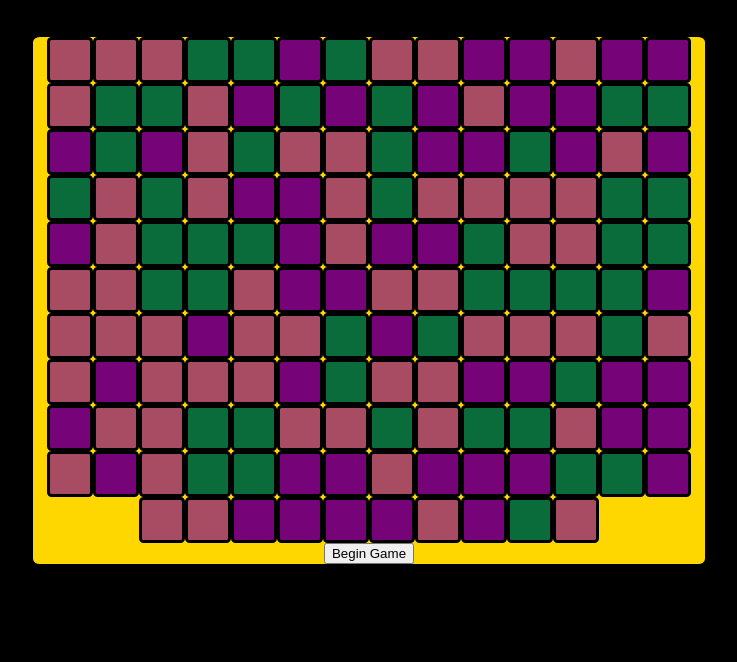
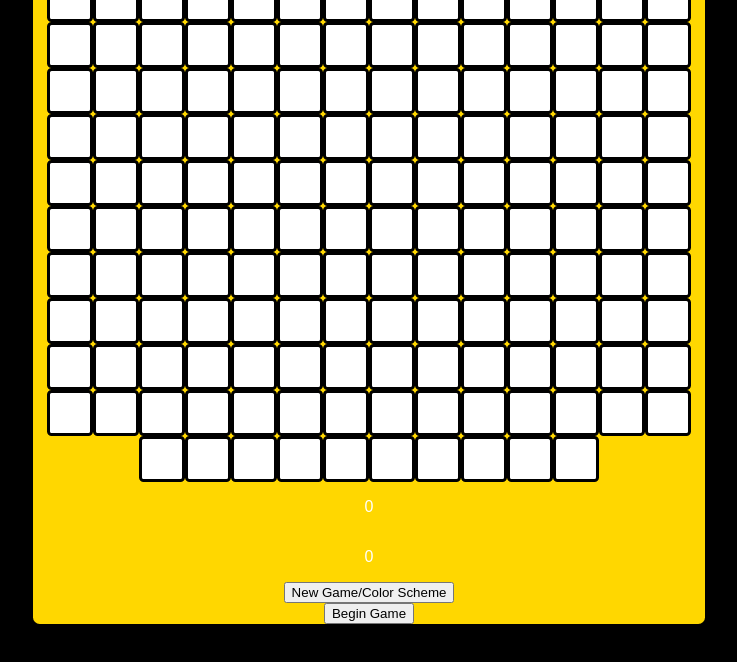
Before and after one commit to nguyendthinh/BlockParty, a React (Create React App) app: page / in a window 1280 px wide. Shown: the top 662 px of the page, without its empty margins (271-1008 px from the left). Built offline with nearby package versions, Linux system fonts and the light colour scheme.

Commit message:
implemented click/turn and timer

```diff
--- a/src/App.js
+++ b/src/App.js
@@ -1,31 +1,22 @@
 import React, { Component } from 'react';
 import Gameboard from './Gameboard.js';
 import Scoreboard from './Scoreboard.js';
-let firstFiveColor = [];
 
 class App extends Component {
   constructor(props){
     super()
+    let firstFiveColor = [];
     this.state = {
       firstFiveColor,
     }
-    function chooseRandomColor() {
-        var letters = '0123456789ABCDEF';
-        var color = '#';
-        for (var i = 0; i < 6; i++) {
-        color += letters[Math.floor(Math.random() * letters.length)];
-      } return color;
-    }
     for (var i = 0; i < 3; i++) {
-      firstFiveColor.push(chooseRandomColor())
+      firstFiveColor.push("white")
     }
   }
 
 
   render() {
-    console.log(this.state.firstFiveColor)
     let firstFiveColor = this.state.firstFiveColor
-
     return (
       <div className="App">
         <Gameboard firstFiveColor={firstFiveColor} />
--- a/src/Cell.js
+++ b/src/Cell.js
@@ -6,7 +6,7 @@ class Cell extends Component {
   render() {
     return (
       <div id={this.props.cell.index}
-            onClick={e => this.props.returnValues(this.props.cell)}
+            onClick={e => this.props.userClicks(this.props.cell)}
             className="cell"
             style={{backgroundColor: this.props.cell.color}}></div>
     );
--- a/src/Gameboard.js
+++ b/src/Gameboard.js
@@ -2,6 +2,13 @@ import React, { Component } from 'react';
 import Cell from './Cell.js'
 import Scoreboard from './Scoreboard.js'
 let _this = null;
+function chooseRandomColor() {
+  var letters = '0123456789ABCDEF';
+  var color = '#';
+  for (var i = 0; i < 6; i++) {
+    color += letters[Math.floor(Math.random() * letters.length)];
+  } return color;
+}
 
 class Gameboard extends Component {
   constructor(props) {
@@ -12,12 +19,15 @@ class Gameboard extends Component {
       cellGrid.push({index: i, color: this.props.firstFiveColor[Math.floor(Math.random() * this.props.firstFiveColor.length)]})
     }
     this.state = {
-      cellGrid
+      cellGrid,
+      clicks: 0,
+      timer: 0,
+      timerID: "",
     }
     _this = this
   }
 
-  returnValues(cell) {
+  userClicks(cell) {
     var clickedColor = cell.color
     var clickedIndex = cell.index
     let cellGrid = this.state.cellGrid;
@@ -109,7 +119,7 @@ class Gameboard extends Component {
     }
 
     if (blockLeft !==undefined && blockLeft.index % 15 !== 14) {
-    checkLeft(blockLeft, blockLeft.index)
+      checkLeft(blockLeft, blockLeft.index)
     }
     //////
     function checkColors(array) {
@@ -123,14 +133,6 @@ class Gameboard extends Component {
       }
       // document.getElementById("gameboard").style.backgroundColor = "transparent"
 
-      function chooseRandomColor() {
-          var letters = '0123456789ABCDEF';
-          var color = '#';
-          for (var i = 0; i < 6; i++) {
-          color += letters[Math.floor(Math.random() * letters.length)];
-        } return color;
-      }
-
       setInterval(function(){
         for (var i = 0; i < array.length; i++) {
           document.getElementsByClassName("cell")[i].style.backgroundColor = chooseRandomColor()
@@ -143,28 +145,40 @@ class Gameboard extends Component {
     })
     /////
     checkColors(this.state.cellGrid)
+    this.setState({
+      clicks: this.state.clicks + 1
+    })
+    console.log(this.state.clicks)
     /////
   }
 
-  beginGame(e) {
+  newColor(e) {
     let cellGrid = this.state.cellGrid
     let firstFourColor = []
-    function chooseRandomColor() {
-        var letters = '0123456789ABCDEF';
-        var color = '#';
-        for (var i = 0; i < 6; i++) {
-        color += letters[Math.floor(Math.random() * letters.length)];
-      } return color;
-    }
     for (var i = 0; i < 3; i++) {
       firstFourColor.push(chooseRandomColor())
     }
     for (var i = 0; i < cellGrid.length; i++) {
       cellGrid[i].color = firstFourColor[Math.floor(Math.random() * this.props.firstFiveColor.length)]
+      document.getElementsByClassName("cell")[i].classList.add("active")
     }
     this.setState({
-      cellGrid
+      cellGrid,
+      clicks: 0,
+      timer: 0,
+      timerID: clearInterval(this.state.timerID)
     })
+  }
+
+  beginGame(e) {
+    let _this = this
+    let timerID = setInterval(() => {
+      _this.setState({
+        timer: _this.state.timer + 1,
+        timerID: timerID
+      })
+    }, 2000)
+    console.log(this.state.timer)
   }
 
   render() {
@@ -172,7 +186,7 @@ class Gameboard extends Component {
       return (
         <Cell ref="child"
         cell={cell}
-        returnValues={(cell) => this.returnValues(cell)}
+        userClicks={(cell) => this.userClicks(cell)}
         key={cell.index}/>
       )
     })
@@ -180,7 +194,7 @@ class Gameboard extends Component {
     return (
       <div id="gameboard">
       {cellGrid}
-      <Scoreboard beginGame={e => this.beginGame(e)}/>
+      <Scoreboard clicks={this.state.clicks} timer={this.state.timer} beginGame={e => this.beginGame(e)} newColor={e => this.newColor(e)}/>
       </div>
     )
   }
--- a/src/Scoreboard.js
+++ b/src/Scoreboard.js
@@ -6,6 +6,9 @@ class Scoreboard extends Component {
   render() {
     return (
       <div id="gamebegin">
+          <p>{this.props.clicks}</p>
+          <p>{this.props.timer}</p>
+          <button onClick={e => this.props.newColor(e)}>New Game/Color Scheme</button>
           <button onClick={e => this.props.beginGame(e)}>Begin Game</button>
       </div>
     );
```
